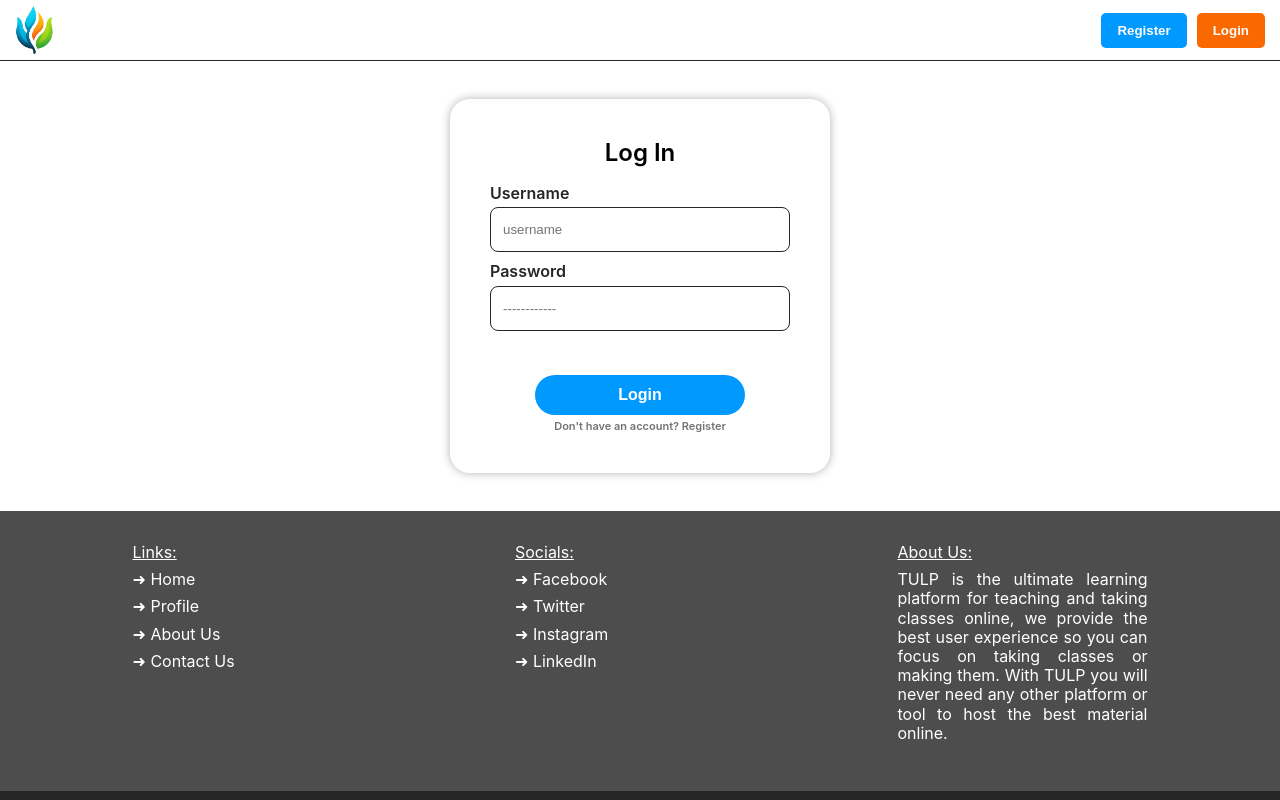
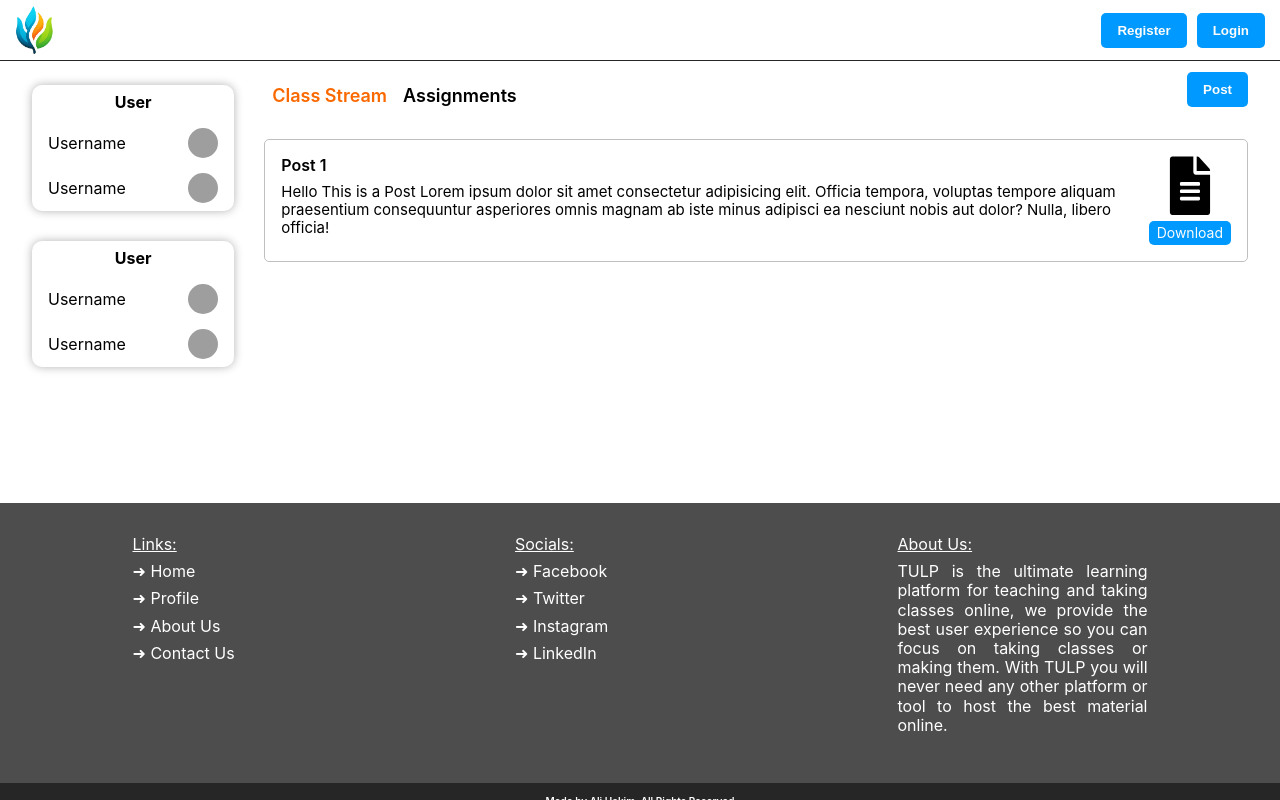
Before and after one commit to AliHakim773/TULP, a React (Vite) app in the folder tulp-frontend/: page /class/1 in a window 1280 px wide. Before the commit this address led to /login. Built offline with nearby package versions, Linux system fonts and the light colour scheme.

Commit message:
Frontend: add class link for testing

```diff
--- a/tulp-frontend/src/components/UI/NavBar/useNavBarLogic.js
+++ b/tulp-frontend/src/components/UI/NavBar/useNavBarLogic.js
@@ -18,7 +18,11 @@
 const navLinksLoggedIn = [
   {
     to: "/",
-    text: "home",
+    text: "Home",
+  },
+  {
+    to: "/class/asd",
+    text: "Class",
   },
 ]
 const useNavBarLogic = () => {
--- a/tulp-frontend/src/components/UI/NavLayout/index.jsx
+++ b/tulp-frontend/src/components/UI/NavLayout/index.jsx
@@ -1,11 +1,11 @@
 import { Outlet } from "react-router-dom"
 import "./styles.css"
-import NavBarClass from "../NavBarClass"
+import NavBar from "../NavBar"
 
 const NavLayout = () => {
   return (
     <div className='page'>
-      <NavBarClass />
+      <NavBar />
       <Outlet />
     </div>
   )
```
